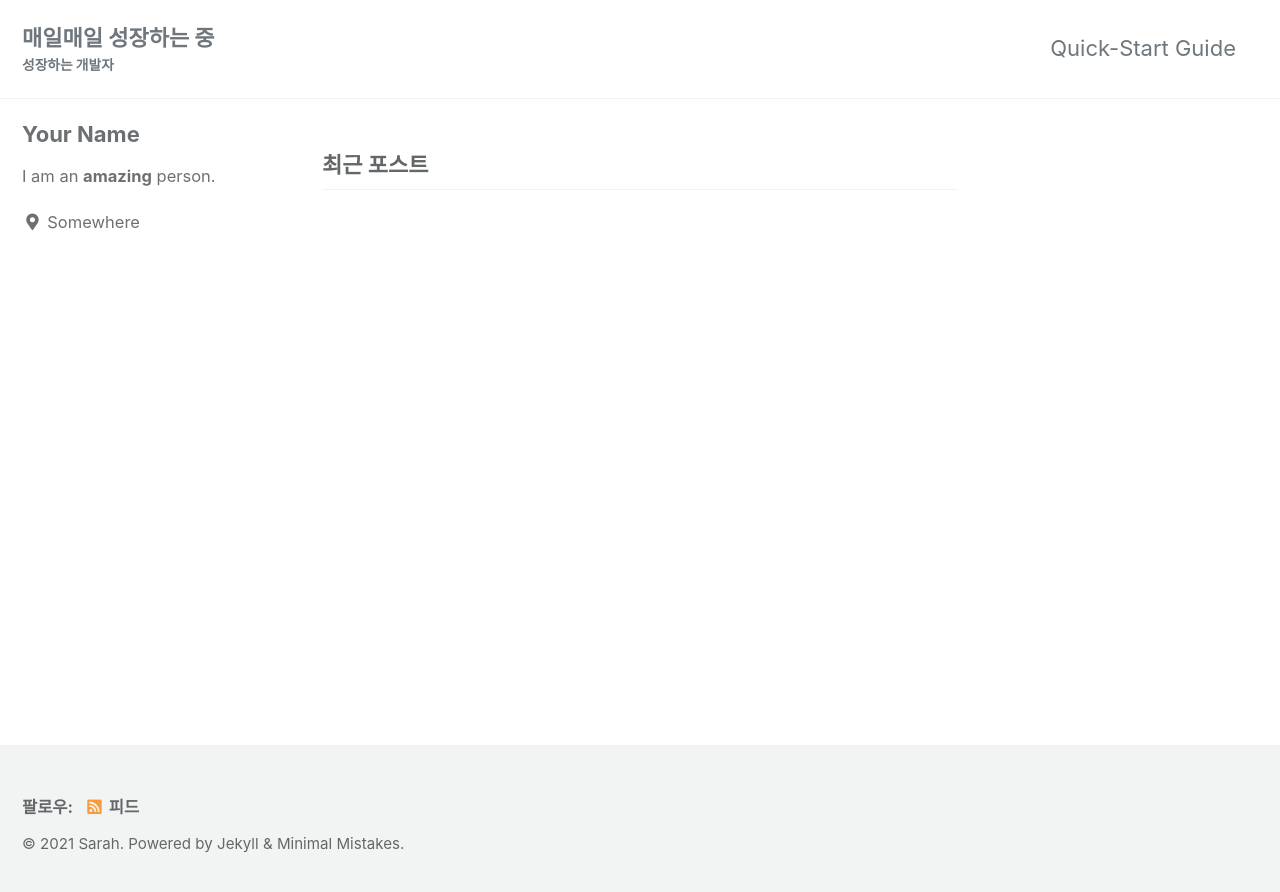
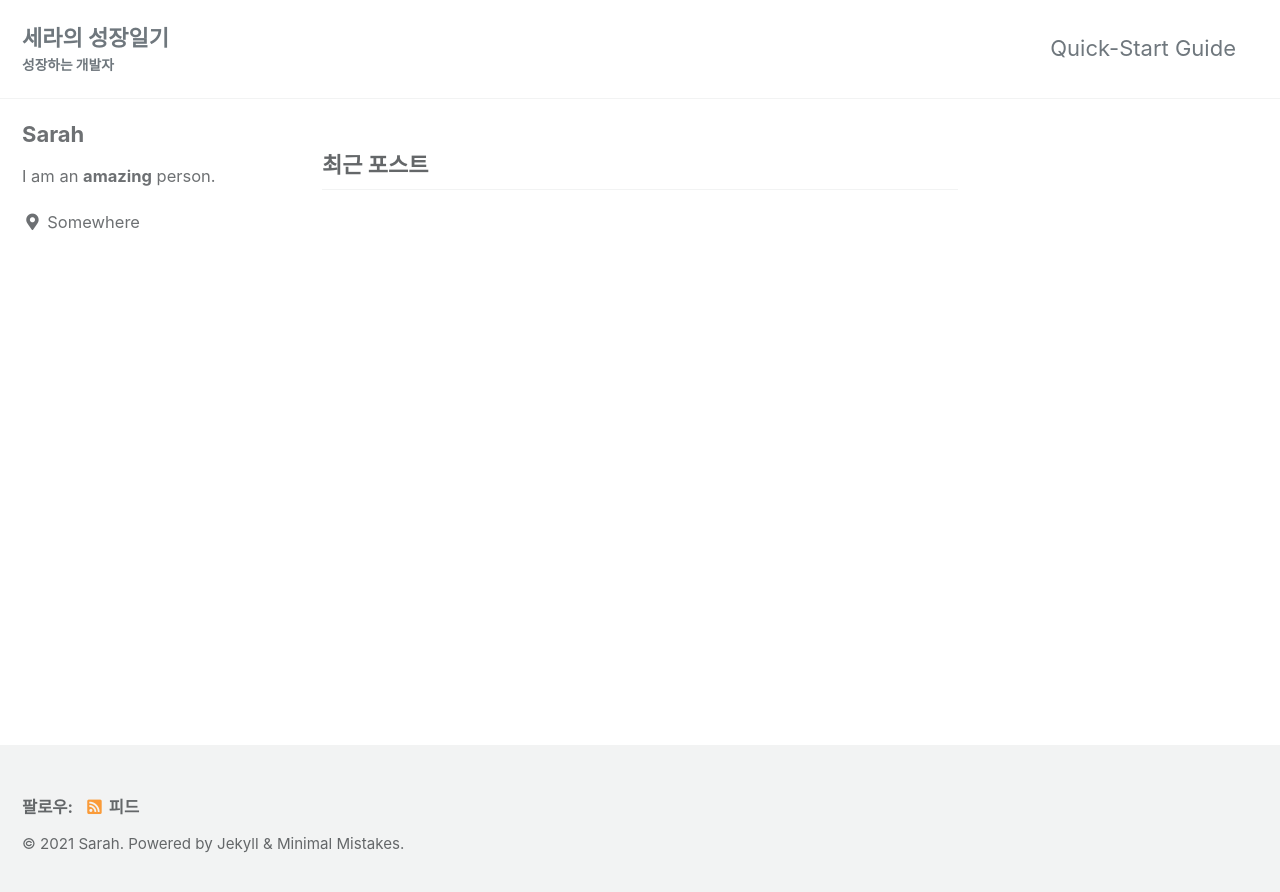
Before and after one commit to Hyojeong721/Hyojeong721.github.io, a Jekyll site: the page built from index.html, in a window 1280 px wide. Shown: the top 892 px of the page. Built offline with Jekyll 4.4.1, drawn with Linux system fonts in a browser that asks for light colours; cached includes are drawn as plain includes; the list of posts is cut into pages by our own code.

Commit message:
Update _config.yml

```diff
--- a/_config.yml
+++ b/_config.yml
@@ -20,14 +20,14 @@ title                    : "Hello Sarah's Blog"
 title_separator          : "-"
 subtitle                 : "성장하는 개발자" # site tagline that appears below site title in masthead
 name                     : "Sarah"
-description              : "An amazing website."
+description              : "세라의 "
 url                      : "https://Hyojeong721.github.io" # the base hostname & protocol for your site e.g. "https://mmistakes.github.io"
 baseurl                  : # the subpath of your site, e.g. "/blog"
 repository               : "https://github.com/Hyojeong721/Hyojeong721.github.io" # GitHub username/repo-name e.g. "mmistakes/minimal-mistakes"
 teaser                   : # path of fallback teaser image, e.g. "/assets/images/500x300.png"
 logo                     : # path of logo image to display in the masthead, e.g. "/assets/images/88x88.png"
-masthead_title           : "매일매일 성장하는 중" # overrides the website title displayed in the masthead, use " " for no title
-# breadcrumbs            : false # true, false (default)
+masthead_title           : "세라의 성장일기" # overrides the website title displayed in the masthead, use " " for no title
+breadcrumbs              : true # true, false (default)
 words_per_minute         : 200
 comments:
   provider               : # false (default), "disqus", "discourse", "facebook", "staticman", "staticman_v2", "utterances", "giscus", "custom"
@@ -102,7 +102,7 @@ analytics:
 
 # Site Author
 author:
-  name             : "Your Name"
+  name             : "Sarah"
   avatar           : # path of avatar image, e.g. "/assets/images/bio-photo.jpg"
   bio              : "I am an **amazing** person."
   location         : "Somewhere"
```
